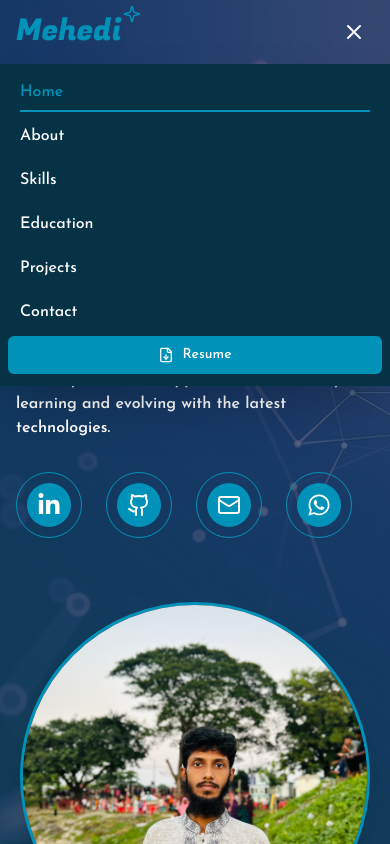
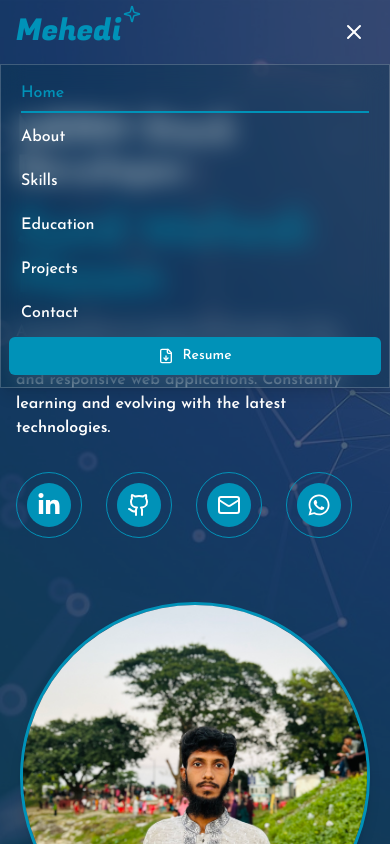
Before and after one commit to syedmehedi34/portfolio, a React (Vite) app: page / in a window 390 px wide. Both pictures are taken after a click on the button 354 px from the left and 32 px from the top of the page. Shown: the top 844 px of the page. Built offline with nearby package versions, Linux system fonts and the light colour scheme.

Commit message:
navvbar updated

```diff
--- a/src/components/Navbar.jsx
+++ b/src/components/Navbar.jsx
@@ -63,7 +63,9 @@ const Navbar = () => {
       initial={{ y: -100 }}
       animate={{ y: 0 }}
       className={`fixed w-full z-50 transition-all duration-300 ${
-        isScrolled ? "bg-cyan-950 bg-opacity-70 shadow-lg" : "bg-transparent"
+        isScrolled
+          ? "bg-cyan-950/30 backdrop-blur-md border-y border-white/20 shadow-lg"
+          : "bg-transparent"
       }`}
     >
       <div className="max-w-7xl mx-auto px-4 sm:px-6 lg:px-8">
@@ -139,9 +141,9 @@ const Navbar = () => {
         <motion.div
           initial={{ opacity: 0, y: -20 }}
           animate={{ opacity: 1, y: 0 }}
-          className="md:hidden bg-cyan-950 bg-opacity-70"
+          className="md:hidden bg-cyan-950/30 backdrop-blur-md border border-white/20 shadow-lg"
         >
-          <div className="px-2 pt-2 pb-3 space-y-1 sm:px-3 shadow-2xl">
+          <div className="px-2 pt-2 pb-3 space-y-1 sm:px-3">
             {navItems.map((item) => (
               <div key={item} className="relative">
                 <ScrollLink
```
